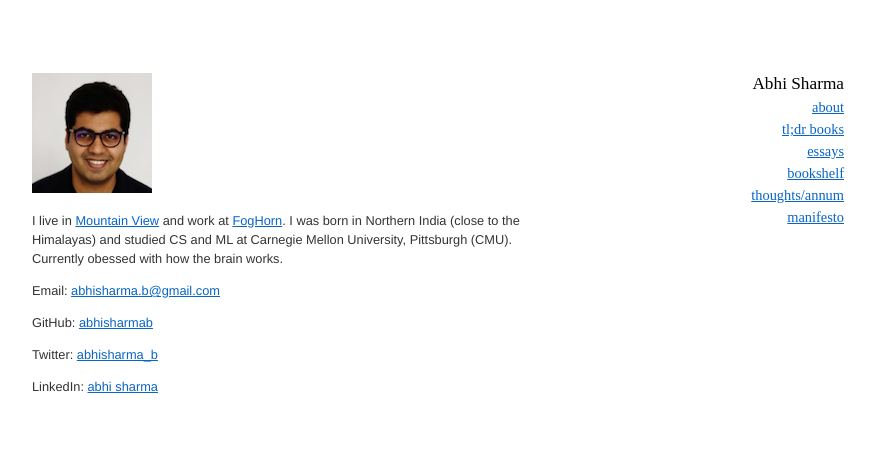
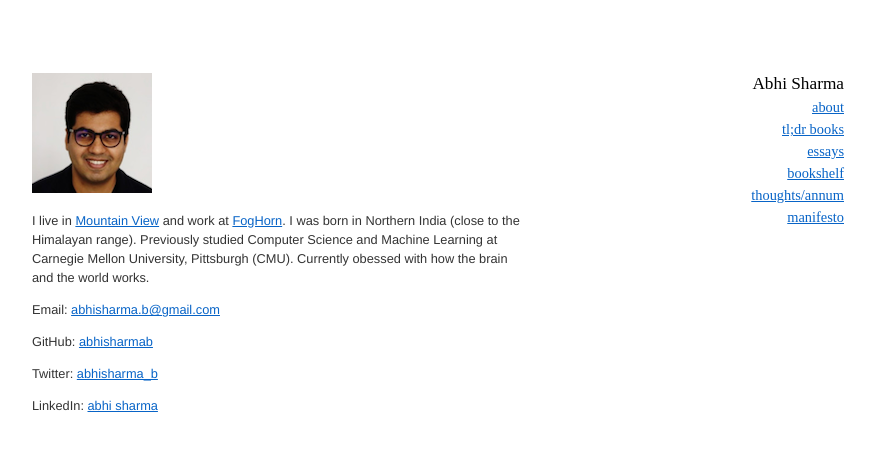
Before and after one commit to abhisharmab/abhisharmab.github.io, a Jekyll site: the page built from about/index.md, in a window 1280 px wide. Shown: the top 451 px of the page, without its empty margins (192-1067 px from the left). Built offline with Jekyll 4.4.1, drawn with Linux system fonts in a browser that asks for light colours.

Commit message:
description change

```diff
--- a/about/index.md
+++ b/about/index.md
@@ -5,7 +5,7 @@ title: About
 
 ![](/assets/abhi.png)
 
-I live in [Mountain View](https://en.wikipedia.org/wiki/Mountain_View,_California) and work at [FogHorn](https://www.foghorn.io/). I was born in Northern India (close to the Himalayas) and studied CS and ML at Carnegie Mellon University, Pittsburgh (CMU). Currently obessed with how the brain works.
+I live in [Mountain View](https://en.wikipedia.org/wiki/Mountain_View,_California) and work at [FogHorn](https://www.foghorn.io/). I was born in Northern India (close to the Himalayan range). Previously studied Computer Science and Machine Learning at Carnegie Mellon University, Pittsburgh (CMU). Currently obessed with how the brain and the world works.
 
 
 Email: [abhisharma.b@gmail.com](mailto:abhisharma.b@gmail.com)
```
